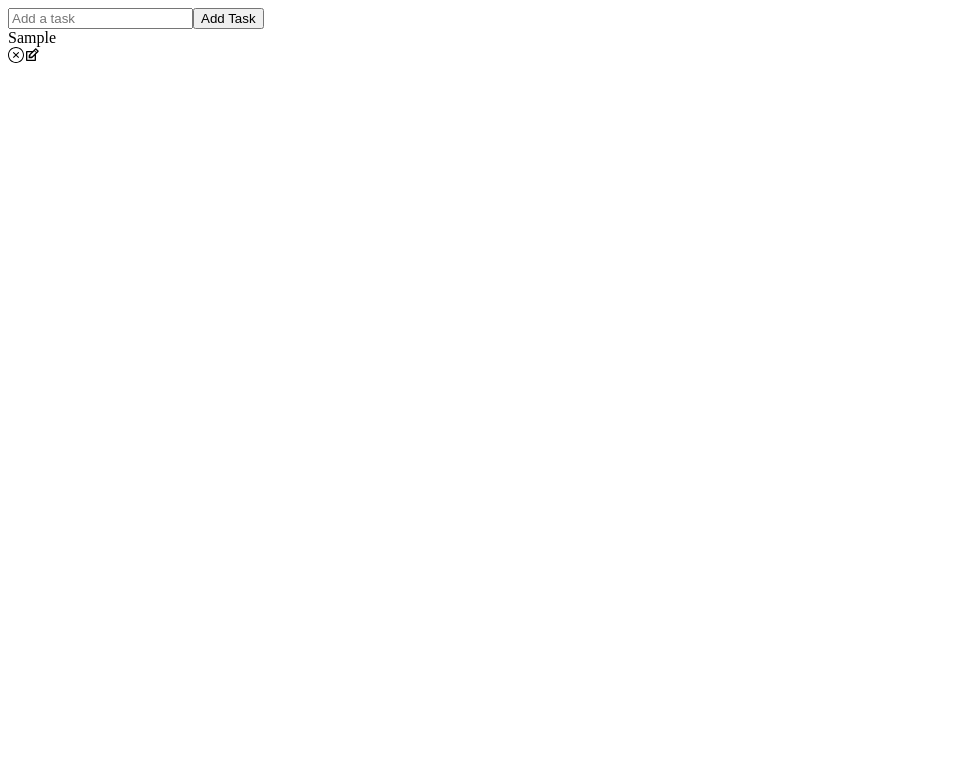
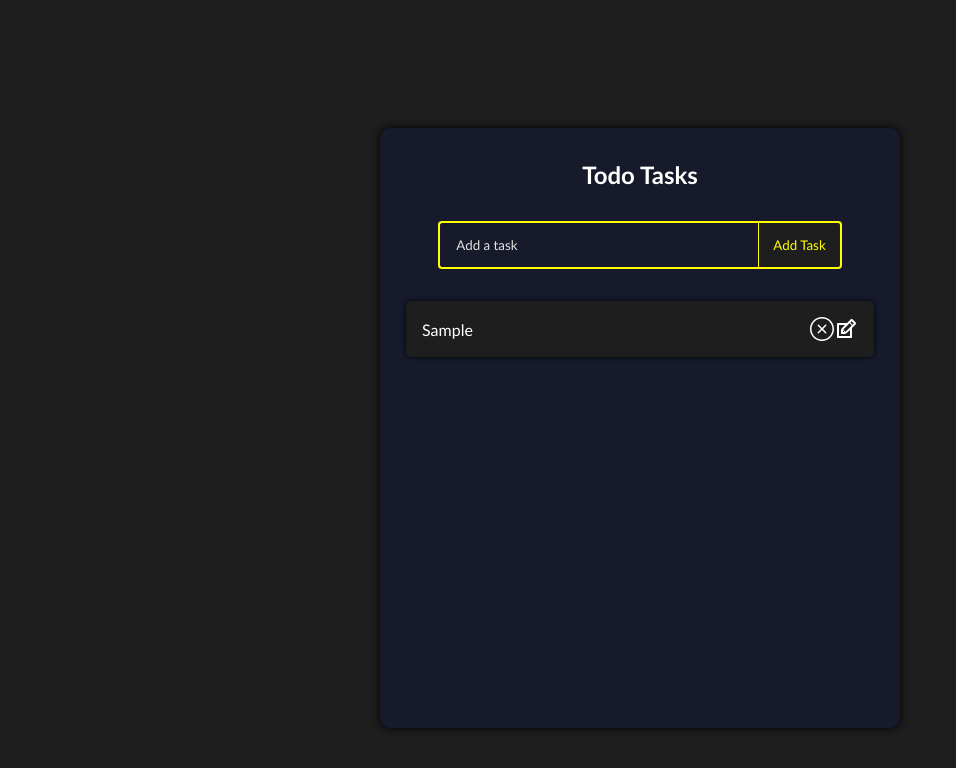
Before and after one commit to samin-irtiza/React-TodoList, a React (Create React App) app: page / in a window 1280 px wide. Both pictures are taken after typing "Sample" into the empty fields and a click on the button "Add Task". Shown: the top 768 px of the page, without its empty margins (0-956 px from the left). Built offline with nearby package versions, Linux system fonts and the light colour scheme.

Commit message:
added styling in app.css

```diff
--- a/src/App.css
+++ b/src/App.css
@@ -1,38 +1,162 @@
-.App {
-  text-align: center;
+* {
+  box-sizing: border-box;
+  margin: 0;
+  padding: 0;
+  font-family: 'Trebuchet MS', 'Lucida Sans Unicode', 'Lucida Grande',
+    'Lucida Sans', Arial, sans-serif;
 }
 
-.App-logo {
-  height: 40vmin;
-  pointer-events: none;
+body {
+  background: rgb(30, 30, 30) 100%;
 }
 
-@media (prefers-reduced-motion: no-preference) {
-  .App-logo {
-    animation: App-logo-spin infinite 20s linear;
-  }
+.todo-app {
+  display: flex;
+  flex-direction: column;
+  justify-content: start;
+  width: 520px;
+  min-height: 600px;
+  background: #161a2b;
+  text-align: center;
+  margin: 128px auto;
+  border-radius: 10px;
+  padding-bottom: 32px;
+  box-shadow: 0px 0px 10px black;
 }
 
-.App-header {
-  background-color: #282c34;
-  min-height: 100vh;
-  display: flex;
-  flex-direction: column;
-  align-items: center;
-  justify-content: center;
-  font-size: calc(10px + 2vmin);
-  color: white;
+h1 {
+  margin: 32px 0;
+  color: #fff;
+  font-size: 24px;
 }
 
-.App-link {
-  color: #61dafb;
+.complete {
+  text-decoration: line-through;
+  opacity: 0.4;
 }
 
-@keyframes App-logo-spin {
-  from {
-    transform: rotate(0deg);
-  }
-  to {
-    transform: rotate(360deg);
-  }
+.todo-form {
+  margin-bottom: 32px;
 }
+
+.todo-input {
+  padding: 14px 32px 14px 16px;
+  border-radius: 4px 0 0 4px;
+  border: 2px solid yellow;
+  border-right: none;
+  outline: none;
+  width: 320px;
+  background: transparent;
+  color: #fff;
+}
+
+.todo-input::placeholder {
+  color: #e2e2e2;
+}
+
+.todo-button {
+  padding: 14px;
+  /* border: none; */
+  border-radius: 0 4px 4px 0;
+  cursor: pointer;
+  outline: none;
+  /* background: linear-gradient(
+    90deg,
+    rgba(93, 12, 255, 1) 0%,
+    rgba(155, 0, 250, 1) 100%
+  ); */
+  background-color: #1e1e1e;
+  border: 2px solid yellow;
+  border-left: 0.5px solid yellow;
+  color: yellow;
+  text-transform: capitalize;
+}
+
+.todo-input.edit {
+  border: 2px solid #149fff;
+}
+
+.todo-button.edit {
+  background: linear-gradient(
+    90deg,
+    rgba(20, 159, 255, 1) 0%,
+    rgba(17, 122, 255, 1) 100%
+  );
+  padding: 16px 22px;
+}
+
+.todo-container {
+  display: flex;
+  flex-direction: row;
+  position: relative;
+}
+
+.todo-row {
+  display: flex;
+  justify-content: space-between;
+  align-items: center;
+  margin: 10px auto;
+  color: #fff;
+  /* background: linear-gradient(
+    90deg,
+    rgba(255, 118, 20, 1) 0%,
+    rgba(255, 84, 17, 1) 100%
+  ); */
+
+  background-color: rgb(30, 30, 30);
+  /* border-style: solid;
+  border-width: 1px;
+  border-color: yellow; */
+  /* padding: 16px; */
+  border-radius: 5px;
+  width: 90%;
+  box-shadow: 0px 0px 5px black;
+}
+
+.todo-text{
+  flex-basis: 100%;
+  text-align: left;
+  padding: 16px;
+  display: inline-block;
+  word-break: break-word;
+}
+/* .todo-row:nth-child(4n + 1) {
+  background: linear-gradient(
+    90deg,
+    rgba(93, 12, 255, 1) 0%,
+    rgba(155, 0, 250, 1) 100%
+  );
+}
+
+.todo-row:nth-child(4n + 2) {
+  background: linear-gradient(
+    90deg,
+    rgba(255, 12, 241, 1) 0%,
+    rgba(250, 0, 135, 1) 100%
+  );
+}
+
+.todo-row:nth-child(4n + 3) {
+  background: linear-gradient(
+    90deg,
+    rgba(20, 159, 255, 1) 0%,
+    rgba(17, 122, 255, 1) 100%
+  );
+} */
+
+.icons {
+  display: flex;
+  align-items: center;
+  font-size: 24px;
+  cursor: pointer;
+  padding: 16px;
+}
+
+.delete-icon {
+  margin-right: 5px;
+  color: #fff;
+}
+
+.edit-icon {
+  color: #fff;
+}
--- a/src/components/Todo.js
+++ b/src/components/Todo.js
@@ -19,12 +19,12 @@ function Todo({todos, completeTodo, removeTodo, updateTodo}) {
 
     if (edit.id) {
 
-      return <TodoForm edit={edit} onSubmit={submitUpdate} />
+      return <TodoForm onSubmit={submitUpdate} />
     }
 
   return todos.map((todo, index) => (
-    <div className={todo.isComplete? 'todo-row-complete' : 'todo-row'} key={index}>
-      <div key={todo.id} onClick={() => completeTodo(todo.id)}>
+    <div className={todo.isComplete? 'todo-row complete' : 'todo-row'} key={index}>
+      <div className='todo-text' key={todo.id} onClick={() => completeTodo(todo.id)}>
         {todo.text}
       </div>
       <div className='icons'>
--- a/src/components/TodoForm.js
+++ b/src/components/TodoForm.js
@@ -1,7 +1,13 @@
-import React, {useState} from 'react'
+import React, {useState, useEffect, useRef} from 'react'
 
 function TodoForm(props) {
 const [input, setInput] = useState('');
+
+const focusOnInput = useRef(null);
+
+useEffect(() => {
+  focusOnInput.current.focus();
+})
 
 const viewChange = e => {
   setInput(e.target.value)
@@ -25,6 +31,7 @@ const handleSubmit = e => {
         name='text'
         className='todo-input'
         onChange={viewChange}
+        ref={focusOnInput}
         />
         <button className='todo-button'> Add Task</button>
     </form>
--- a/src/components/TodoList.js
+++ b/src/components/TodoList.js
@@ -39,6 +39,7 @@ function TodoList() {
 
   return (
     <div>
+        <h1>Todo Tasks</h1>
         <TodoForm onSubmit={addTodo} />
         <Todo todos={todos} completeTodo={completeTodo} removeTodo={removeTodo} updateTodo={updateTodo} />
     </div>
```
